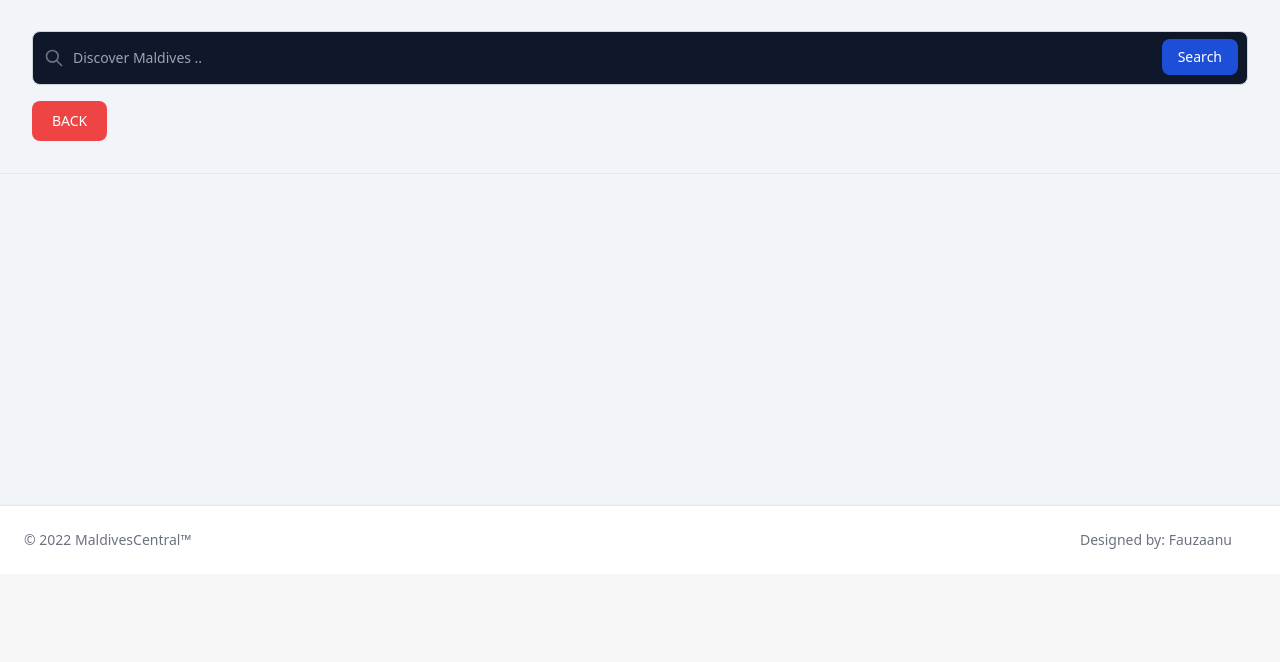
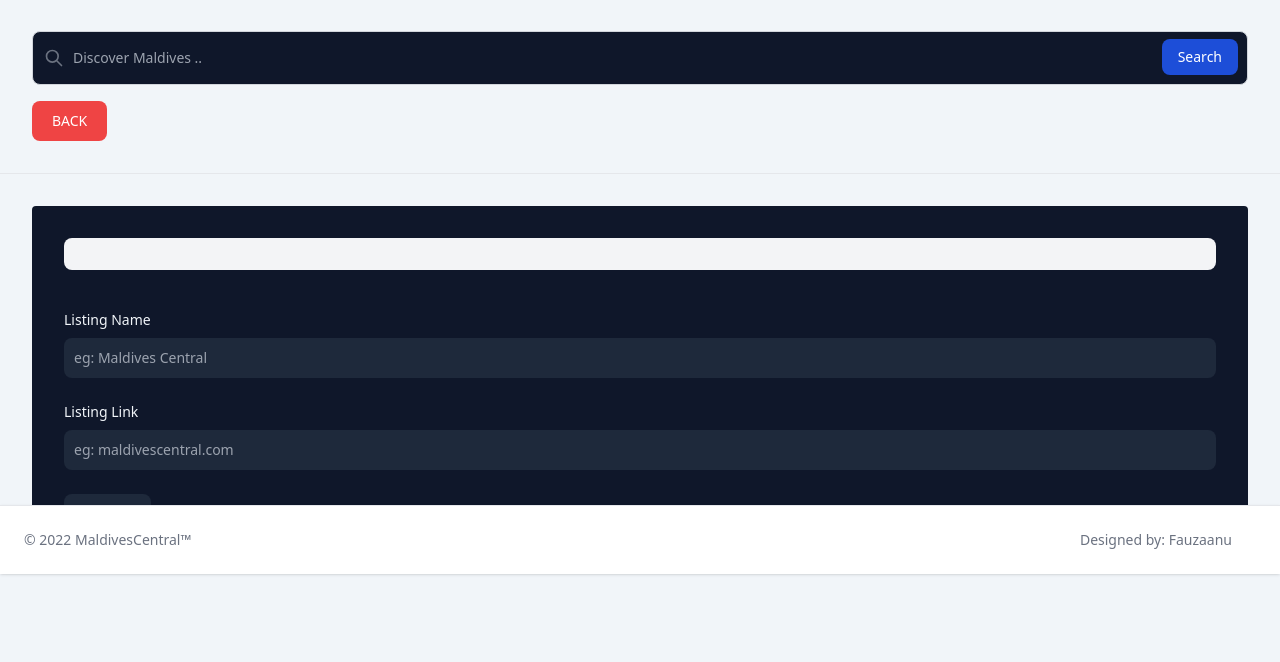
Before and after one commit to fauzaanu/maldivescentral_D, a Django app: page /cat/1 in a window 1280 px wide. Shown: the part 226-888 px from the top of the page. Before the commit the page ends 775 px from the top, so only its background shows below. Run offline with Django 4.2, Linux system fonts and the light colour scheme; data comes from the database, SQL or seed files in the repository; some libraries are stand-ins or nearby versions.

Commit message:
dynamic titles and empty content

```diff
--- a/core/templates/core/base.html
+++ b/core/templates/core/base.html
@@ -3,31 +3,59 @@
 <html lang="en">
 <head>
     <meta charset="UTF-8">
-    <title>{% block title %}MALDIVESCENTRAL - Maldives Digital Directory{% endblock title %}</title>
+
+{% for val2 in cats.iterator %}
+    {% if val2.category_slug in request.path %}
+        <title>{% block title %} MALDIVESCENTRAL - {{ val2.category_name }} {% endblock title %}</title>
+    {% endif %}
+{% endfor %}
+
+
+
     <meta charset="UTF-8">
     <meta name="viewport" content="width=device-width, initial-scale=1.0">
+{% for val2 in cats.iterator %}
+    {% if val2.category_slug in request.path %}
+        <meta name="description" content="MaldivesCentral.com is the ultimate digital directory of Maldives. Explore Maldivian Links that fit into the {{ val2.category_name }} Category, in this page.">
+    {% endif %}
+{% endfor %}
+
+
     <script src="https://cdn.tailwindcss.com"></script>
     <link rel="shortcut icon" href="{% static 'core/logo.svg' %}"/>
     {% include 'core/analytics.html' %}
 </head>
-<body class="bg-slate-100" >
+<body class="bg-slate-100">
 {#<div>#}
 {#{% include 'core/nav.html' %}#}
 {#</div>#}
 
+
+
+
+
+
 <div class="p-8 bg-slate-900">
-<h1 class="mb-4 text-3xl font-extrabold text-gray-900 dark:text-white md:text-5xl lg:text-6xl"><span class="text-transparent bg-clip-text bg-gradient-to-r to-emerald-600 from-sky-400">MaldivesCentral</span></h1>
-<p class="text-lg font-normal text-gray-500 lg:text-xl dark:text-gray-400">Help us build the ultimate digital directory of Maldives.</p>
+    <h1 class="mb-4 text-3xl font-extrabold text-gray-900 dark:text-white md:text-5xl lg:text-6xl"><span
+            class="text-transparent bg-clip-text bg-gradient-to-r to-emerald-600 from-sky-400">MaldivesCentral</span>
+    </h1>
+    <p class="text-lg font-normal text-gray-500 lg:text-xl dark:text-gray-400">Help us build the ultimate digital
+        directory of Maldives.</p>
 
     <div class="pt-4">
-<button onclick="location.href='/'" type="button" class="text-white bg-slate-800 hover:bg-slate-500 focus:ring-4 focus:outline-none focus:ring-blue-300 font-medium rounded-lg text-sm px-5 py-2.5 text-center inline-flex items-center">
+        <button onclick="location.href='/'" type="button"
+                class="text-white bg-slate-800 hover:bg-slate-500 focus:ring-4 focus:outline-none focus:ring-blue-300 font-medium rounded-lg text-sm px-5 py-2.5 text-center inline-flex items-center">
             Add Listing
-<svg aria-hidden="true" class="ml-2 -mr-1 w-5 h-5" fill="currentColor" viewBox="0 0 20 20" xmlns="http://www.w3.org/2000/svg"><path fill-rule="evenodd" d="M10.293 3.293a1 1 0 011.414 0l6 6a1 1 0 010 1.414l-6 6a1 1 0 01-1.414-1.414L14.586 11H3a1 1 0 110-2h11.586l-4.293-4.293a1 1 0 010-1.414z" clip-rule="evenodd"></path></svg>
+            <svg aria-hidden="true" class="ml-2 -mr-1 w-5 h-5" fill="currentColor" viewBox="0 0 20 20"
+                 xmlns="http://www.w3.org/2000/svg">
+                <path fill-rule="evenodd"
+                      d="M10.293 3.293a1 1 0 011.414 0l6 6a1 1 0 010 1.414l-6 6a1 1 0 01-1.414-1.414L14.586 11H3a1 1 0 110-2h11.586l-4.293-4.293a1 1 0 010-1.414z"
+                      clip-rule="evenodd"></path>
+            </svg>
         </button>
     </div>
 </div>
 <hr>
-
 
 
 <div class="mx-auto">
@@ -38,31 +66,58 @@
     {% include 'core/filter_buttons.html' %}
 </div>
 
-<div class="grid-cols-7">
 {% block content %}
     <hr>
+        {% if data|length > 0 %}
             <div class="p-8 grid gap-1 grid-cols-1 grid-rows-1 md:gap-3 md:grid-cols-3 md:grid-rows-3 lg:gap-4 lg:grid-cols-4 lg:grid-rows-4 xl:gap-5 xl:grid-cols-5 xl:grid-rows-5">
-
             {% for listing in data.iterator %}
-
                 <div class="p-6 max-w-sm bg-slate-900 rounded-lg border border-gray-200 shadow-md">
-    <a href="{{listing.listing_original_url}}">
-        <h5 class="mb-2 text-2xl font-semibold tracking-tight text-gray-900 dark:text-white">{{listing.listing_name}}</h5>
+                    <a href="{{ listing.listing_original_url }}">
+                        <h5 class="mb-2 text-2xl font-semibold tracking-tight text-gray-900 dark:text-white">{{ listing.listing_name }}</h5>
                     </a>
-    <p class="mb-3 font-normal text-gray-500 dark:text-gray-400">{{listing.listing_description}}</p>
-    <a href="{{listing.listing_original_url}}" class="inline-flex items-center text-blue-600 hover:underline">
+                    <p class="mb-3 font-normal text-gray-500 dark:text-gray-400">{{ listing.listing_description }}</p>
+                    <a href="{{ listing.listing_original_url }}"
+                       class="inline-flex items-center text-blue-600 hover:underline">
                         Visit website
-        <svg class="ml-2 w-5 h-5" fill="currentColor" viewBox="0 0 20 20" xmlns="http://www.w3.org/2000/svg"><path d="M11 3a1 1 0 100 2h2.586l-6.293 6.293a1 1 0 101.414 1.414L15 6.414V9a1 1 0 102 0V4a1 1 0 00-1-1h-5z"></path><path d="M5 5a2 2 0 00-2 2v8a2 2 0 002 2h8a2 2 0 002-2v-3a1 1 0 10-2 0v3H5V7h3a1 1 0 000-2H5z"></path></svg>
+                        <svg class="ml-2 w-5 h-5" fill="currentColor" viewBox="0 0 20 20"
+                             xmlns="http://www.w3.org/2000/svg">
+                            <path d="M11 3a1 1 0 100 2h2.586l-6.293 6.293a1 1 0 101.414 1.414L15 6.414V9a1 1 0 102 0V4a1 1 0 00-1-1h-5z"></path>
+                            <path d="M5 5a2 2 0 00-2 2v8a2 2 0 002 2h8a2 2 0 002-2v-3a1 1 0 10-2 0v3H5V7h3a1 1 0 000-2H5z"></path>
+                        </svg>
                     </a>
                 </div>
             {% endfor %}
     </div>
+
+        {% else %}
+            <div class="m-8 p-8 bg-slate-900 rounded grid-cols-1 grid-rows-1">
+                <div class="p-4 text-sm text-gray-700 bg-gray-100 rounded-lg dark:bg-gray-700 dark:text-gray-300"
+                     role="alert">
+
+                    {% for val2 in cats.iterator %}
+                        {% if val2.category_slug in request.path %}
+                            <span class="font-medium">No Listings in {{ val2.category_name }} -- Yet! </span> Would you like to List one Perheps?
+
+                        {% endif %}
+                    {% endfor %}
+
+
+
+                </div>
+
+                <div class="mt-10">{% include 'core/add.html' %}</div>
+
+            </div>
+        {% endif %}
+
+
+
 {% endblock content %}
-</div>
 
 
 <div class="p-8">
     {% include 'core/footer.html' %}
 </div>
+
 </body>
 </html>
--- a/core/templates/core/home.html
+++ b/core/templates/core/home.html
@@ -6,6 +6,7 @@
     <title>{% block title %}MALDIVESCENTRAL - Maldives Digital Directory{% endblock title %}</title>
     <meta charset="UTF-8">
     <meta name="viewport" content="width=device-width, initial-scale=1.0">
+    <meta name="description" content="MaldivesCentral.com is the ultimate digital directory of Maldives">
     <script src="https://cdn.tailwindcss.com"></script>
     <link rel="shortcut icon" href="{% static 'core/logo.svg' %}"/>
 {% include 'core/analytics.html' %}
```
Lines whose indentation alone changed are shown as unchanged.
